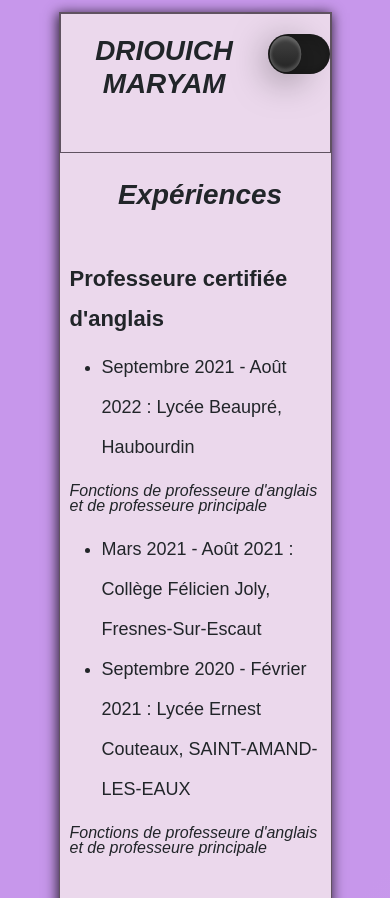
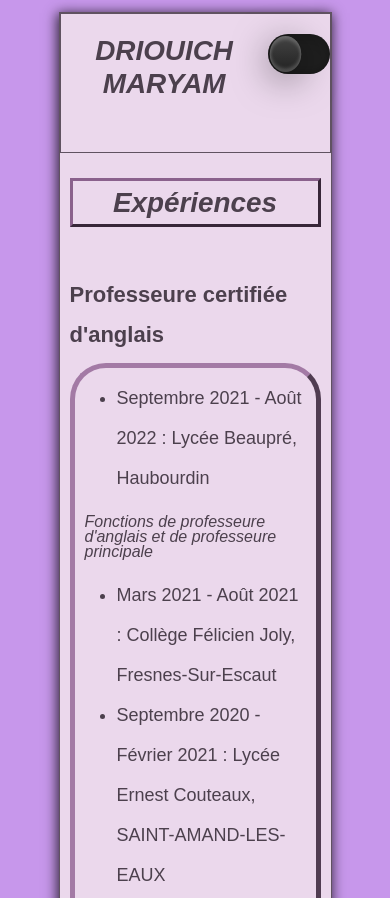
Before and after one commit to Maryam597/Mon-CV, a plain HTML site: page index.html in a window 390 px wide. Shown: the top 898 px of the page. Drawn offline with nearby package versions, Linux system fonts and the light colour scheme.

Commit message:
media query check

```diff
--- a/index.html
+++ b/index.html
@@ -130,7 +130,7 @@
                     <h1 style="text-align: center;">Expériences</h1>
                     <br>
                     <h4>Professeure certifiée d'anglais</h4>
-
+                    <div class="contenuexp">
                     <div class="italic">
                         <ul>
                             <li> Septembre 2021 - Août 2022 : Lycée Beaupré, Haubourdin</li>
@@ -183,7 +183,7 @@
 
                     <br>
                 </div>
-
+            </div>
 
                 <div class="formation">
                     <h1 style="text-align: center;">Formation</h1>
--- a/stylesheet.css
+++ b/stylesheet.css
@@ -2,7 +2,6 @@
     margin: 0;
     padding: 0;
     box-sizing: border-box;
-
 }
 
 body {
@@ -18,8 +17,6 @@ body {
     transition: 0.5s;
     background-color: #f0ecfc;
     background-image: linear-gradient(315deg, #f0ecfc 0%, #c797eb 74%);
-
-
 }
 
 body.active {
@@ -45,7 +42,6 @@ body.active {
     box-shadow: inset 0 2px 60px rgba(0, 0, 0, 0.1),
         inset 0 2px 8px rgba(0, 0, 0, 0.1),
         inset 0 -4px 4px rgba(0, 0, 0, 0.05);
-
 }
 
 #toggle .indicator {
@@ -71,7 +67,6 @@ body.active {
         inset 0 4px 4px rgba(255, 255, 255, 1),
         inset 0 -4px 4px rgba(255, 255, 255, 1);
     transition: 0.5s;
-
 }
 
 .nomboutton {
@@ -89,7 +84,6 @@ body.active {
     box-shadow: -1px 2px 12px 1px rgba(0, 0, 0, 0.77);
     -webkit-box-shadow: -1px 2px 12px 1px rgba(0, 0, 0, 0.77);
     -moz-box-shadow: -1px 2px 12px 1px rgba(0, 0, 0, 0.77);
-
 }
 
 
@@ -100,13 +94,13 @@ body.active {
     background-color: #EBD8EC;
     order: 2;
     border: 1px solid #605261;
+    color: #4c404d ;
 }
 
 .right-column.active {
     background-color: #535353;
     color: #ad76ad;
     border: 1px solid #3d363d;
-
 }
 
 .presentation.active {
@@ -126,15 +120,12 @@ body.active {
     padding: 20px;
     border: 1px solid #605261;
     color: #2b2a2a;
-
-
 }
 
 .left-column.active {
     background-color: #2b2a2a;
     color: #836a83;
     border: 1px solid #3d363d;
-
 }
 
 
@@ -146,12 +137,12 @@ body.active {
     padding: 20px 0px;
     font-style: italic;
     border: 0.5px solid #605261;
+    color: #4c404d ;
 }
 
 .description p {
     font-size: larger;
     line-height: 25px;
-
 }
 
 
@@ -169,14 +160,11 @@ h1 {
 }
 
 h1 {
-
     font-weight: bold;
     text-align: center;
 }
 
-li,
-h2,
-h4 {
+li, h2, h4 {
     font-size: large;
     line-height: 40px;
 }
@@ -184,7 +172,6 @@ h4 {
 p {
     font-size: medium;
     line-height: 15px;
-
 }
 
 h2 {
@@ -192,14 +179,12 @@ h2 {
 }
 
 h4 {
-
     font-weight: bold;
     font-size: 22px;
 }
 
 
 .image {
-
     width: 150px;
     height: 150px;
     border: none;
@@ -268,4 +253,20 @@ h4 {
 
     }
 
+    .exp h1 {
+    border: 3px outset #8a618c; padding: 5px; margin-right: 10px;
+    }
+
+    .formation h1 {
+        border: 3px outset #8a618c; padding: 5px; margin-right: 10px;
+        }
+
+    .contenuexp {
+
+        border-radius: 36px 36px 36px 36px;
+-webkit-border-radius: 36px 36px 36px 36px;
+-moz-border-radius: 36px 36px 36px 36px;
+border: 5px outset #a37aa5; margin-right: 10px;  padding: 10px;
+    }
+
 }
```
